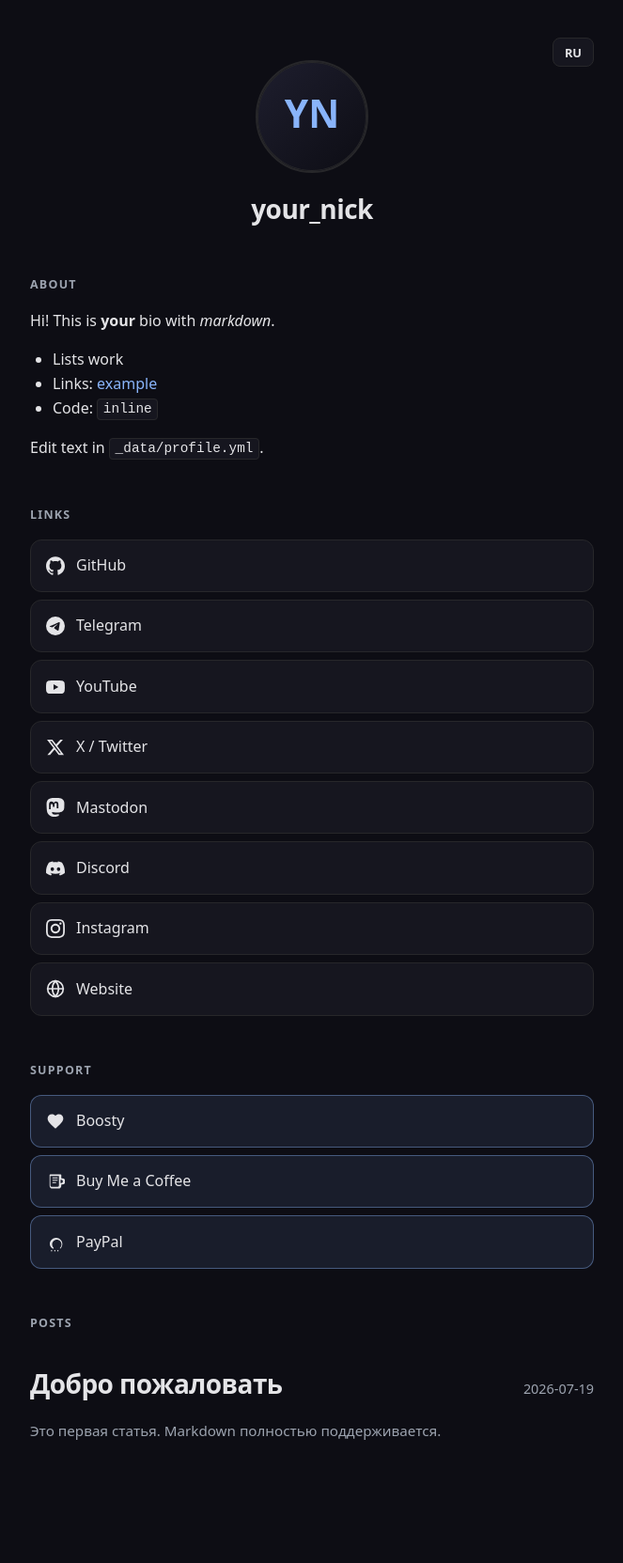
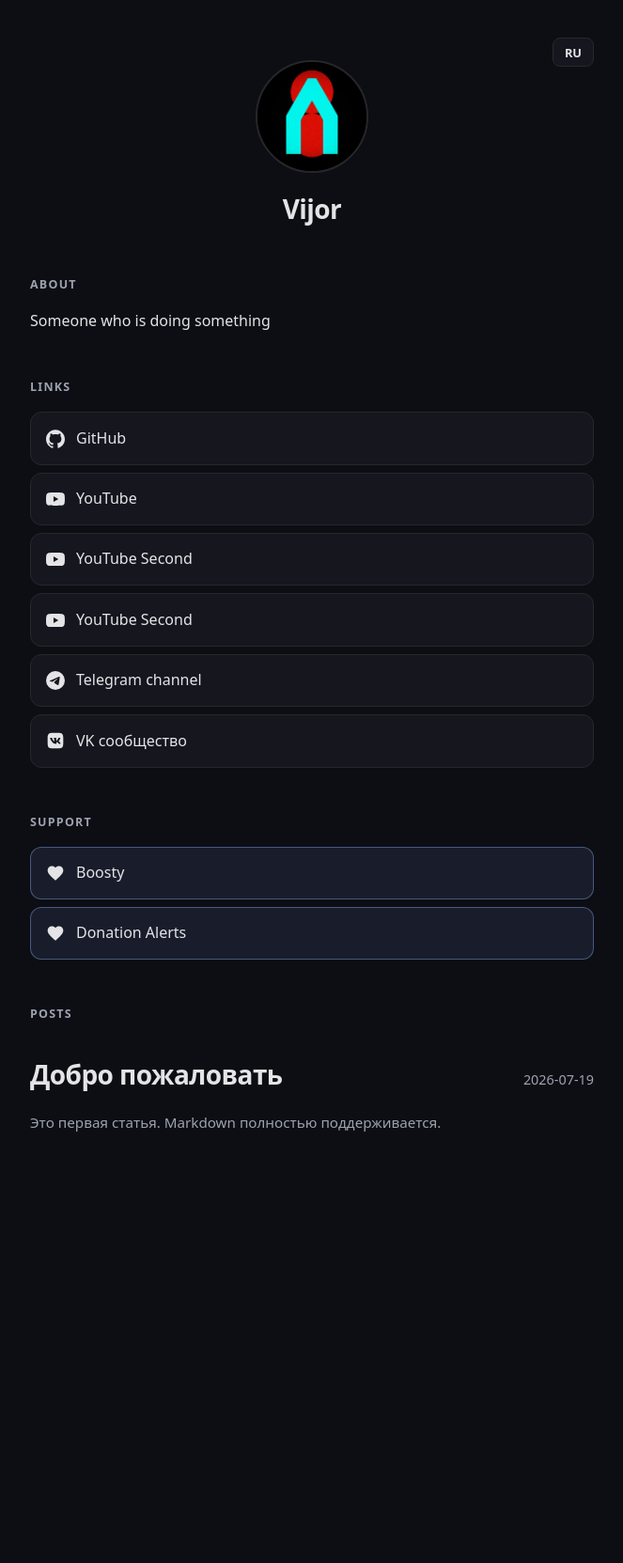
Before and after one commit to Vijorich/SocialLinker, a Jekyll site: the page built from index.html, in a window 1280 px wide. Shown: the whole page at 94% size, without its empty margins (308-971 px from the left). Built offline with Jekyll 4.4.1, drawn with Linux system fonts in a browser that asks for light colours; after the commit the page ends 1334 px from its top, so only the background shows below that.

Commit message:
Add links

```diff
--- a/_data/donate.yml
+++ b/_data/donate.yml
@@ -1,10 +1,7 @@
 items:
   - name: Boosty
-    url: https://boosty.to/your-username
+    url: https://boosty.to/vijor/donate
     icon: heart
-  - name: Buy Me a Coffee
-    url: https://www.buymeacoffee.com/your-username
-    icon: coffee
-  - name: PayPal
-    url: https://paypal.me/your-username
-    icon: paypal
+  - name: Donation Alerts
+    url: https://www.donationalerts.com/r/vijorich
+    icon: heart
--- a/_data/profile.yml
+++ b/_data/profile.yml
@@ -1,20 +1,8 @@
-nick: your_nick
-avatar: /assets/avatar.svg
+nick: Vijor
+avatar: /assets/avatar.png
 
 bio:
   ru: |
-    Привет! Это **твоё** био с *markdown*.
-
-    - Списки работают
-    - Ссылки: [example](https://example.com)
-    - Код: `inline`
-
-    Поменяй текст в `_data/profile.yml`.
+    Кто-то что делает что-то
   en: |
-    Hi! This is **your** bio with *markdown*.
-
-    - Lists work
-    - Links: [example](https://example.com)
-    - Code: `inline`
-
-    Edit text in `_data/profile.yml`.
+    Someone who is doing something
--- a/_data/social.yml
+++ b/_data/social.yml
@@ -1,26 +1,20 @@
 # ponytail: order === display order. icon = brand slug, see _includes/icon.html for available list.
 items:
   - name: GitHub
-    url: https://github.com/your-username
+    url: https://github.com/Vijorich
     icon: github
-  - name: Telegram
-    url: https://t.me/your-username
+  - name: YouTube
+    url: https://www.youtube.com/@vijor
+    icon: youtube
+  - name: YouTube Second
+    url: https://www.youtube.com/@vijorsup
+    icon: youtube
+  - name: YouTube Second
+    url: https://www.youtube.com/@vijorsup
+    icon: youtube
+  - name: Telegram channel
+    url: https://t.me/zerotaste
     icon: telegram
-  - name: YouTube
-    url: https://youtube.com/@your-username
-    icon: youtube
-  - name: X / Twitter
-    url: https://x.com/your-username
-    icon: x
-  - name: Mastodon
-    url: https://mastodon.social/@your-username
-    icon: mastodon
-  - name: Discord
-    url: https://discord.gg/your-invite
-    icon: discord
-  - name: Instagram
-    url: https://instagram.com/your-username
-    icon: instagram
-  - name: Website
-    url: https://example.com
-    icon: globe
+  - name: VK сообщество
+    url: https://vk.ru/vijorich
+    icon: vk
```
Also changed, not shown: assets/avatar.png (added), assets/avatar.svg.
